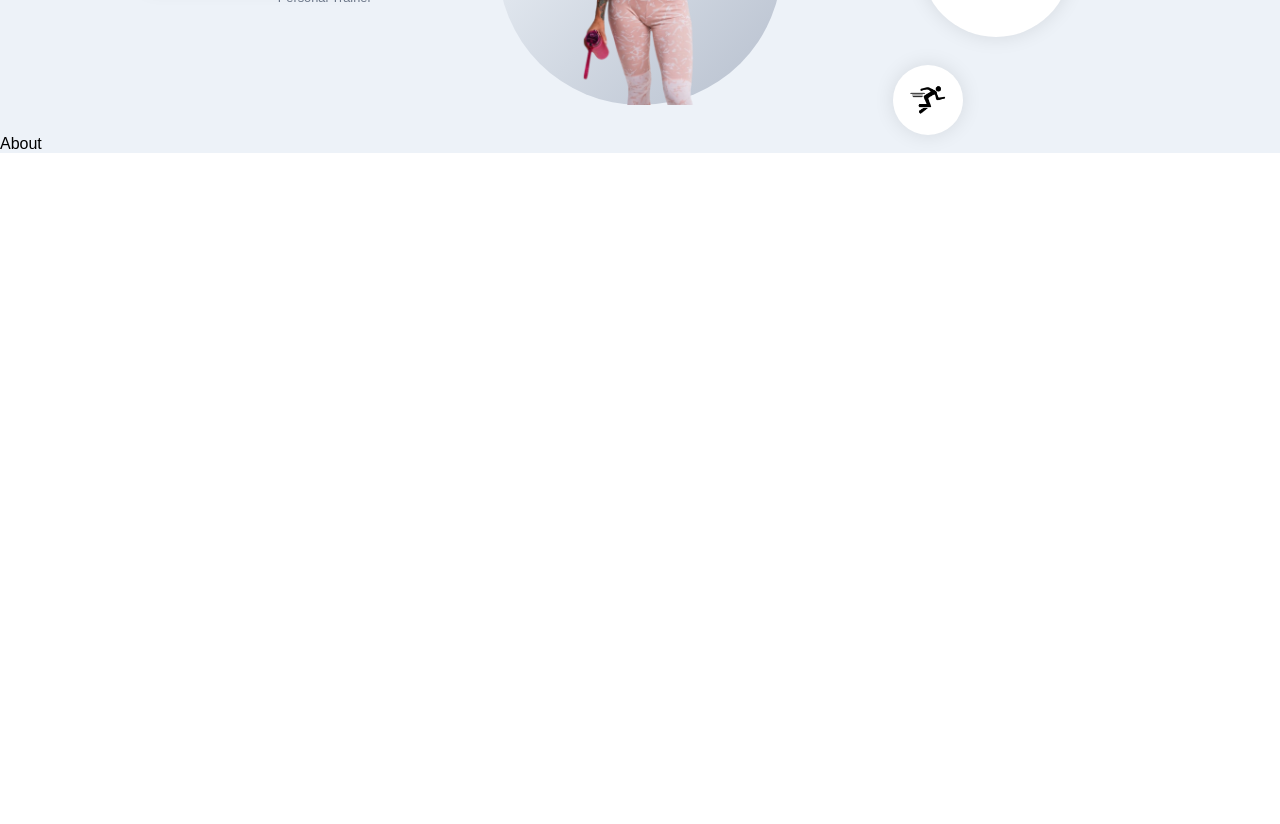
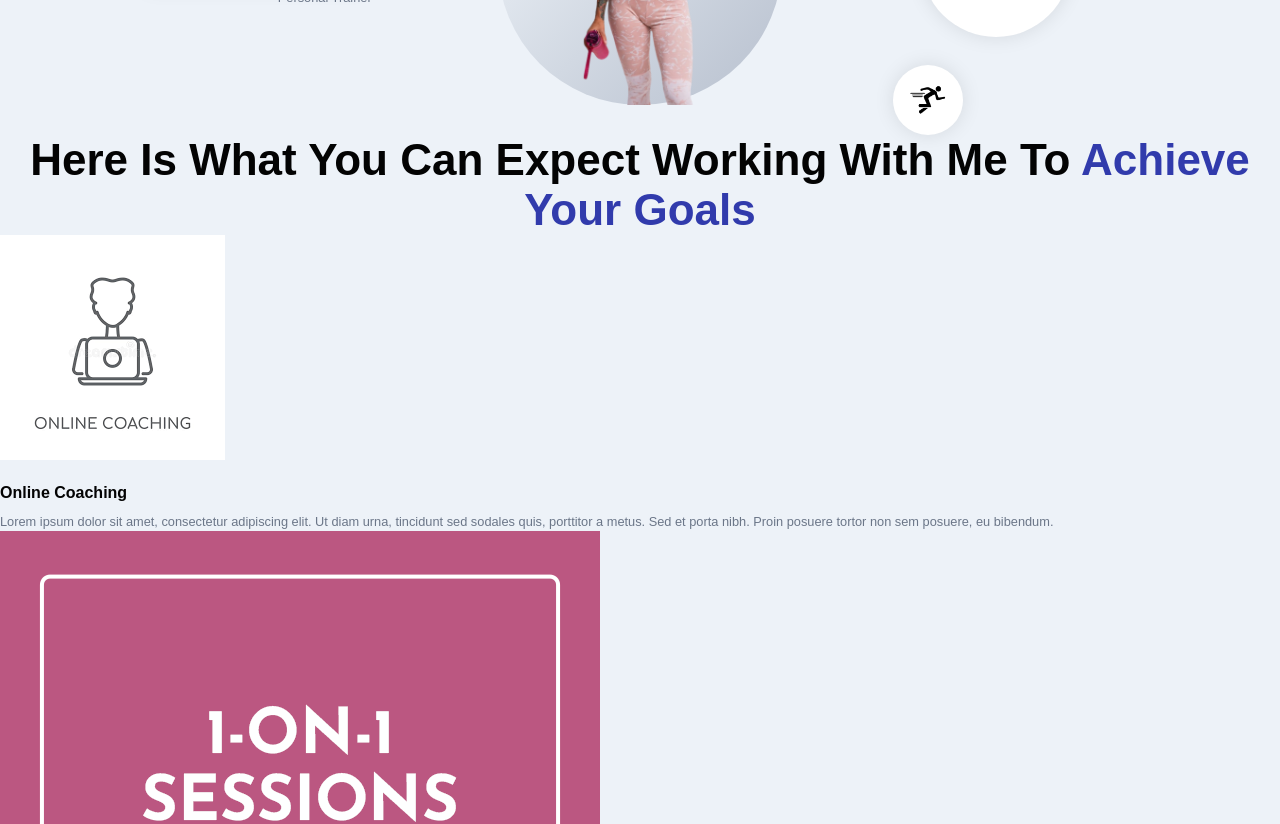
Before and after one commit to LewisMurray00/personal-trainer-webpage, a React (Create React App) app: page / in a window 1280 px wide. Shown: the part 400-1224 px from the top of the page. Before the commit the page ends 800 px from the top, so only its background shows below. Built offline with nearby package versions, Linux system fonts and the light colour scheme.

Commit message:
Created the About.jsx section, need to add some scss to the file and then adding some Higher Order Components

```diff
--- a/src/container/About/About.jsx
+++ b/src/container/About/About.jsx
@@ -24,7 +24,27 @@ const abouts = [
 
 const About = () => {
   return (
-    <div>About</div>
+    <>
+        <h2 className='head-text'>
+            Here is what you can expect working with me to <span>achieve your goals</span>
+        </h2>
+
+        <div className='app__profiles'>
+            {abouts.map((about,index) => (
+                <motion.div
+                whileInView={{ opacity: 1 }}
+                whileHover={{ scale: 1.1 }}
+                transition={{ duration: 0.5, type: 'tween'}}
+                className="app__profile-item"
+                key={about.title + index}
+                >
+                    <img src={about.imgUrl} alt={about.title} />
+                    <h2 className='bold-text' style={{ marginTop: 20 }}>{about.title}</h2>
+                    <p className='p-text' style={{ marginTop: 10 }}>{about.description}</p>
+                </motion.div>
+            ))}
+        </div>
+    </>
   )
 }
 
```
